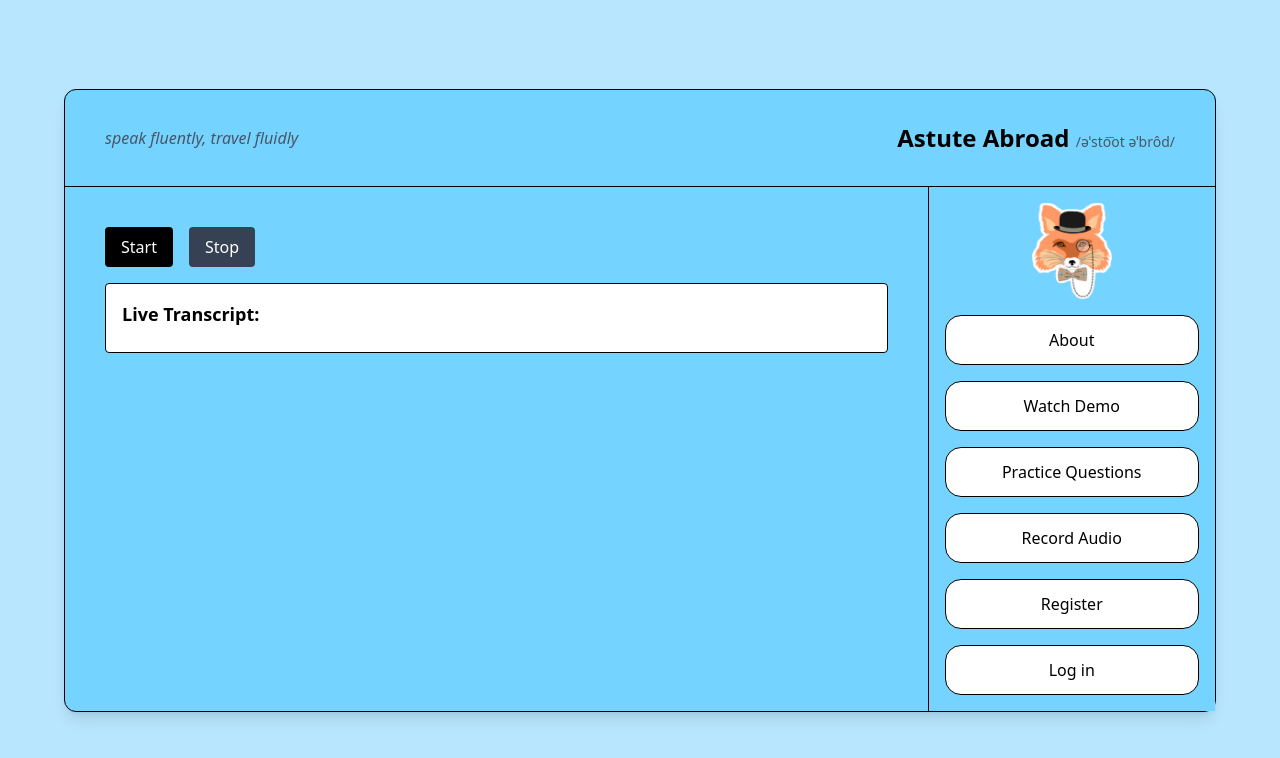
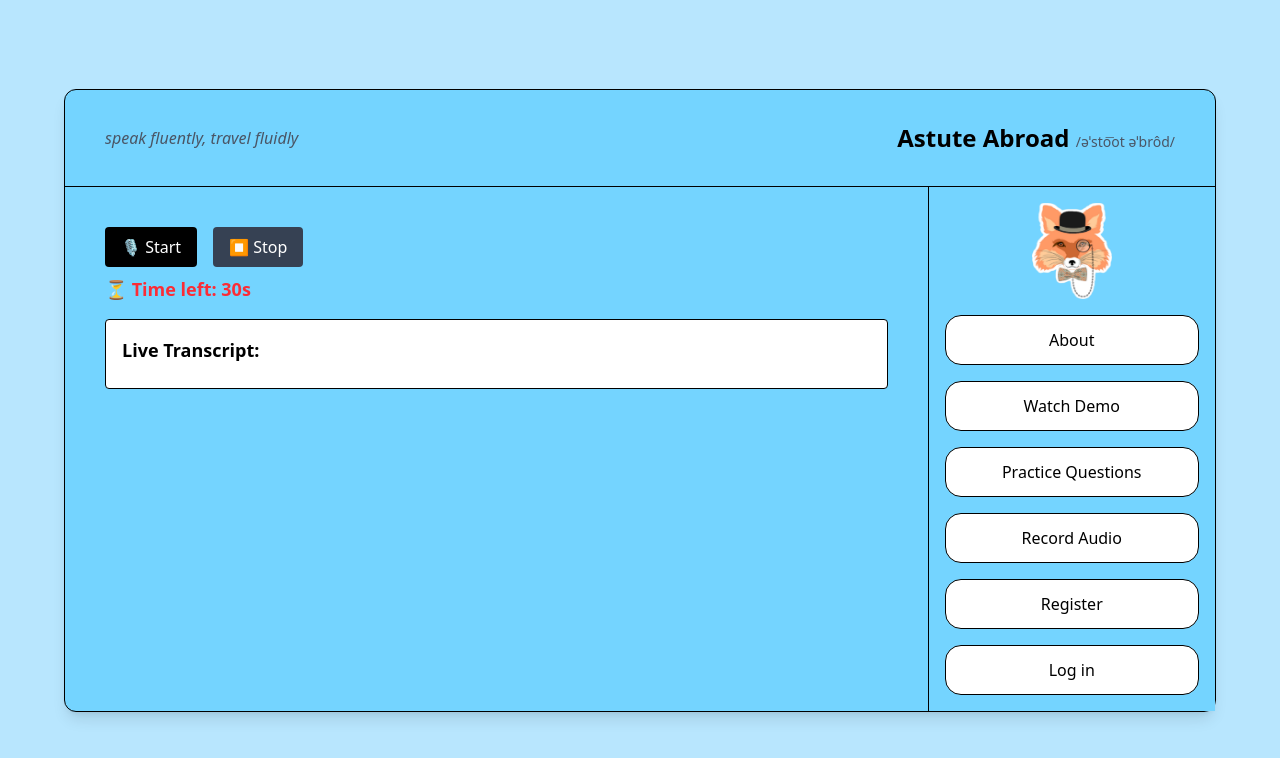
Before and after one commit to ChasVanDav/Astute-Abroad, a React (Vite) app in the folder client/: page /record in a window 1280 px wide. Shown: the top 758 px of the page. Built offline with nearby package versions, Linux system fonts and the light colour scheme.

Commit message:
combine question and live transcription, expand on click

```diff
--- a/client/src/App.jsx
+++ b/client/src/App.jsx
@@ -8,7 +8,7 @@ import Register from "./pages/Register"
 import Login from "./pages/Login"
 import WatchDemo from "./pages/WatchDemo"
 import Questions from "./pages/Questions.jsx"
-import LiveTranscription from "./pages/LiveTranscription.jsx"
+import LiveTranscription from "./pages/LiveTranscriptionv2.jsx"
 
 function Home() {
   return (
--- /dev/null
+++ b/client/src/pages/LiveTranscriptionv2.jsx
@@ -0,0 +1,127 @@
+import React, { useEffect, useRef, useState } from "react"
+
+export default function LiveTranscription({
+  onTranscriptUpdate, // Called with final transcript and confidence
+  onStatusChange, // Tells parent what stage we're in
+  duration = 30, // Max time allowed for recording (in seconds)
+}) {
+  const [transcript, setTranscript] = useState("")
+  const [transcriptLines, setTranscriptLines] = useState([])
+  const [timeLeft, setTimeLeft] = useState(duration)
+
+  const socketRef = useRef(null)
+  const mediaRecorderRef = useRef(null)
+  const transcriptEndRef = useRef(null)
+  const timerRef = useRef(null)
+  const timeoutRef = useRef(null)
+  const lastConfidenceRef = useRef(null)
+
+  const startRecording = async () => {
+    onStatusChange?.("listening")
+    setTimeLeft(duration)
+    setTranscript("")
+    setTranscriptLines([])
+
+    const stream = await navigator.mediaDevices.getUserMedia({ audio: true })
+    socketRef.current = new WebSocket("ws://localhost:5000")
+
+    socketRef.current.onmessage = (message) => {
+      const {
+        transcript: partial,
+        isFinal,
+        confidence,
+      } = JSON.parse(message.data)
+
+      if (isFinal && partial.trim()) {
+        setTranscriptLines((prev) => [...prev, partial.trim()])
+        setTranscript("")
+        lastConfidenceRef.current = confidence || null
+      } else {
+        setTranscript(partial)
+      }
+    }
+
+    mediaRecorderRef.current = new MediaRecorder(stream, {
+      mimeType: "audio/webm",
+      audioBitsPerSecond: 16000,
+    })
+
+    mediaRecorderRef.current.ondataavailable = (e) => {
+      if (e.data.size > 0 && socketRef.current.readyState === WebSocket.OPEN) {
+        socketRef.current.send(e.data)
+      }
+    }
+
+    mediaRecorderRef.current.start(250)
+
+    // Countdown timer
+    timerRef.current = setInterval(() => {
+      setTimeLeft((prev) => {
+        if (prev <= 1) {
+          clearInterval(timerRef.current)
+          return 0
+        }
+        return prev - 1
+      })
+    }, 1000)
+
+    // Stop recording after the time limit
+    timeoutRef.current = setTimeout(() => {
+      stopRecording()
+    }, duration * 1000)
+  }
+
+  const stopRecording = () => {
+    onStatusChange?.("processing")
+    mediaRecorderRef.current?.stop()
+    socketRef.current?.close()
+    clearInterval(timerRef.current)
+    clearTimeout(timeoutRef.current)
+
+    const fullTranscript = [...transcriptLines, transcript].join(" ").trim()
+    const confidence = lastConfidenceRef.current || null
+
+    onTranscriptUpdate?.(fullTranscript, confidence)
+  }
+
+  useEffect(() => {
+    transcriptEndRef.current?.scrollIntoView({ behavior: "smooth" })
+
+    return () => {
+      clearInterval(timerRef.current)
+      clearTimeout(timeoutRef.current)
+    }
+  }, [])
+
+  return (
+    <div className="p-4 text-black">
+      <button
+        onClick={startRecording}
+        className="mr-4 bg-black text-white px-4 py-2 rounded"
+      >
+        🎙️ Start
+      </button>
+      <button
+        onClick={stopRecording}
+        className="bg-gray-700 text-white px-4 py-2 rounded"
+      >
+        ⏹ Stop
+      </button>
+
+      <p className="text-red-500 font-bold text-lg mt-2">
+        ⏳ Time left: {timeLeft}s
+      </p>
+
+      <div className="mt-4 bg-white p-4 border border-black rounded">
+        <h3 className="text-lg font-semibold mb-2">Live Transcript:</h3>
+        <div className="space-y-1">
+          {transcriptLines.map((line, index) => (
+            <p key={index}>{line}</p>
+          ))}
+          {transcript && <p className="italic text-gray-500">{transcript}</p>}
+          <div ref={transcriptEndRef} />
+        </div>
+      </div>
+    </div>
+  )
+}
--- /dev/null
+++ b/client/src/pages/QuestionDetail.jsx
@@ -0,0 +1,83 @@
+import React, { useState } from "react"
+import LiveTranscription from "./LiveTranscriptionv2"
+
+function QuestionDetail({ question }) {
+  const [expanded, setExpanded] = useState(false)
+  const [status, setStatus] = useState("idle") // idle | listening | processing | done
+  const [feedback, setFeedback] = useState("")
+  const [pronunciationScore, setPronunciationScore] = useState(null)
+  const [contentScore, setContentScore] = useState(null)
+  const [spokenText, setSpokenText] = useState("")
+
+  const toggleExpand = () => {
+    setExpanded(!expanded)
+  }
+
+  const handleTranscriptUpdate = async (transcript, confidence) => {
+    setStatus("processing")
+
+    try {
+      const res = await fetch("http://localhost:5000/practice_attempts", {
+        method: "POST",
+        headers: { "Content-Type": "application/json" },
+        body: JSON.stringify({
+          questionId: question.id,
+          spokenText: transcript,
+          transcriptionConfidence: confidence,
+        }),
+      })
+
+      const data = await res.json()
+      setFeedback(data.attempt.ai_feedback)
+      setPronunciationScore(data.attempt.pronunciation_score)
+      setContentScore(data.attempt.content_score)
+      setSpokenText(data.attempt.spoken_text)
+      setStatus("done")
+    } catch (err) {
+      console.error("Failed to submit response:", err)
+      setStatus("error")
+    }
+  }
+
+  return (
+    <div className="mb-6 border border-black rounded-md bg-white p-4">
+      <button
+        onClick={toggleExpand}
+        className="w-full text-left text-lg font-semibold hover:bg-yellow-100 rounded-md p-2"
+      >
+        {question.question_text}
+      </button>
+
+      {expanded && (
+        <div className="mt-4 space-y-4">
+          <LiveTranscription
+            onTranscriptUpdate={handleTranscriptUpdate}
+            onStatusChange={setStatus}
+          />
+
+          {/* Status & Results */}
+          {status === "processing" && <p>⏳ Analyzing your response...</p>}
+          {status === "done" && (
+            <div className="bg-gray-100 border border-black rounded p-4">
+              <p>
+                <strong>Transcript:</strong> {spokenText}
+              </p>
+              <p>
+                <strong>Pronunciation Score:</strong>{" "}
+                {Math.round(pronunciationScore * 100)}%
+              </p>
+              <p>
+                <strong>Content Score:</strong> {contentScore}/10
+              </p>
+              <p>
+                <strong>Feedback:</strong> {feedback}
+              </p>
+            </div>
+          )}
+        </div>
+      )}
+    </div>
+  )
+}
+
+export default QuestionDetail
--- a/client/src/pages/Questions.jsx
+++ b/client/src/pages/Questions.jsx
@@ -1,4 +1,5 @@
 import { useEffect, useState } from "react"
+import QuestionDetail from "./QuestionDetail"
 
 function Questions() {
   const [questions, setQuestions] = useState([])
@@ -104,17 +105,11 @@ function Questions() {
       ) : questions.length === 0 ? (
         <p className="text-center text-gray-500"> No questions found.</p>
       ) : (
-        <ul>
+        <div className="space-y-4">
           {questions.map((q) => (
-            <li
-              key={q.i}
-              className="mb-4 p-4 text-center bg-white border border-black rounded-md hover:bg-yellow-200"
-            >
-              <strong>{q.question_text}</strong>
-              {/* ({q.category} - {q.difficulty}) */}
-            </li>
+            <QuestionDetail key={q.id} question={q} />
           ))}
-        </ul>
+        </div>
       )}
 
       {/* pagination */}
```
Also changed, not shown: client/src/javascript.svg (deleted).
